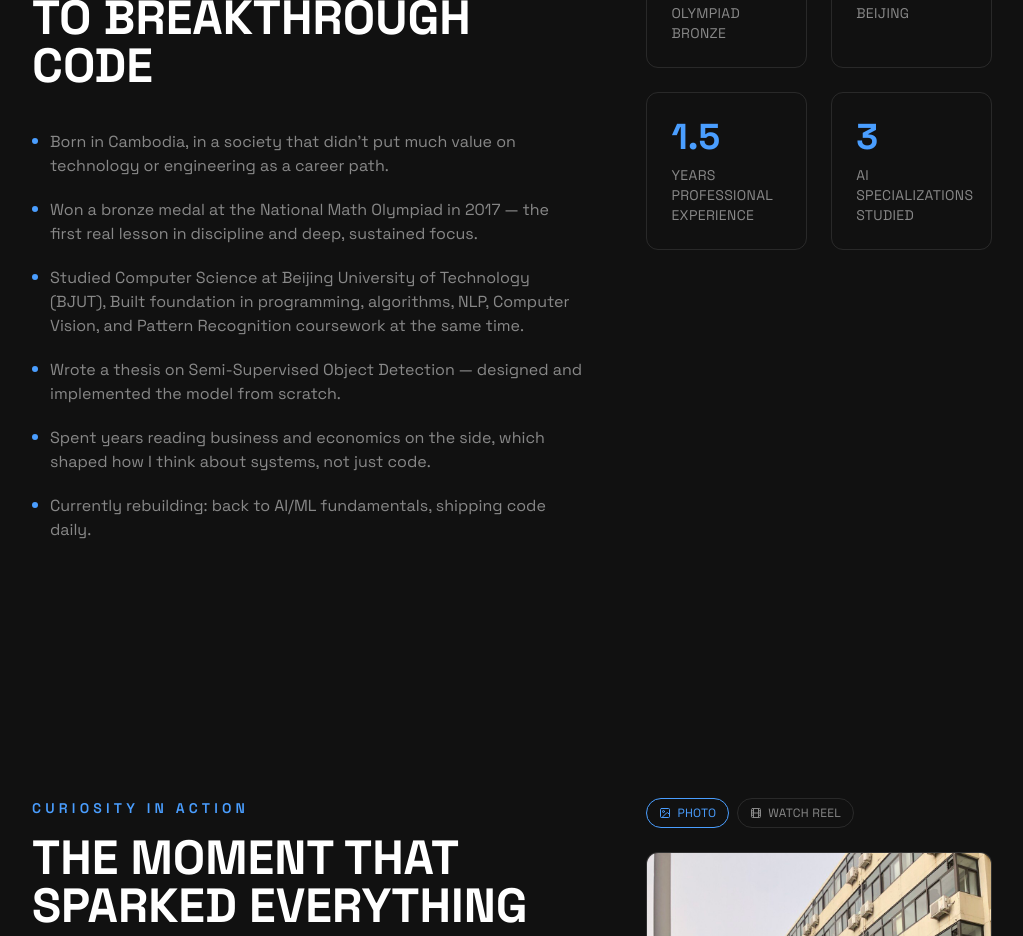
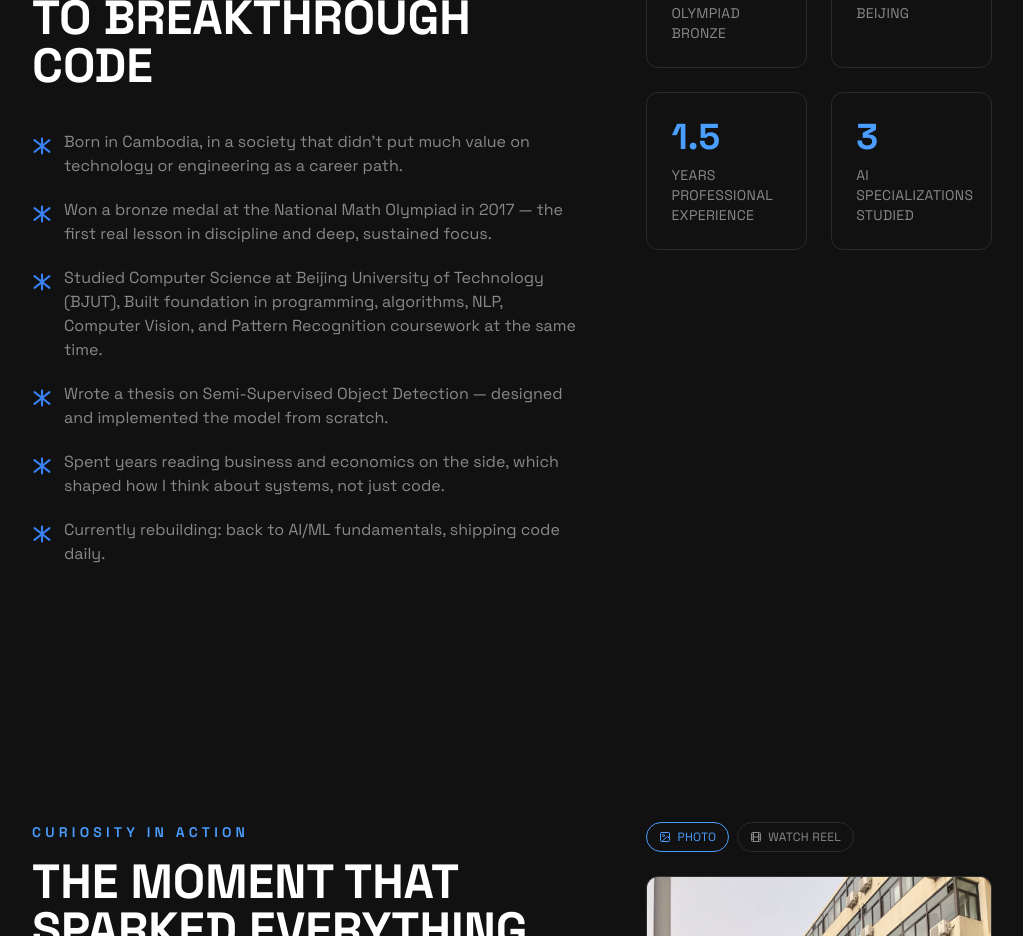
Before and after one commit to NityaSu/Publix, a Nuxt app: page / in a window 1280 px wide. Shown: the part 1060-1996 px from the top of the page, without its empty margins (128-1151 px from the left). Built offline with nearby package versions, Linux system fonts and the light colour scheme; a web font is replaced by a local one.

Commit message:
change bullet

```diff
--- a/component/AboutSection.vue
+++ b/component/AboutSection.vue
@@ -58,7 +58,12 @@ onUnmounted(() => {
 
         <div class="mt-10 space-y-5">
           <div v-for="point in journeyPoints" :key="point" class="flex gap-3">
-            <span class="mt-2 h-1.5 w-1.5 rounded-full bg-accent shrink-0"></span>
+            <img
+              src="/supermemory_bullet_split.svg"
+              alt=""
+              class="mt-1.5 h-5 w-5 shrink-0"
+              aria-hidden="true"
+            />
             <p class="text-muted text-sm md:text-base leading-relaxed">
               {{ point }}
             </p>
```
Also changed, not shown: public/supermemory_bullet_split.svg (added).
